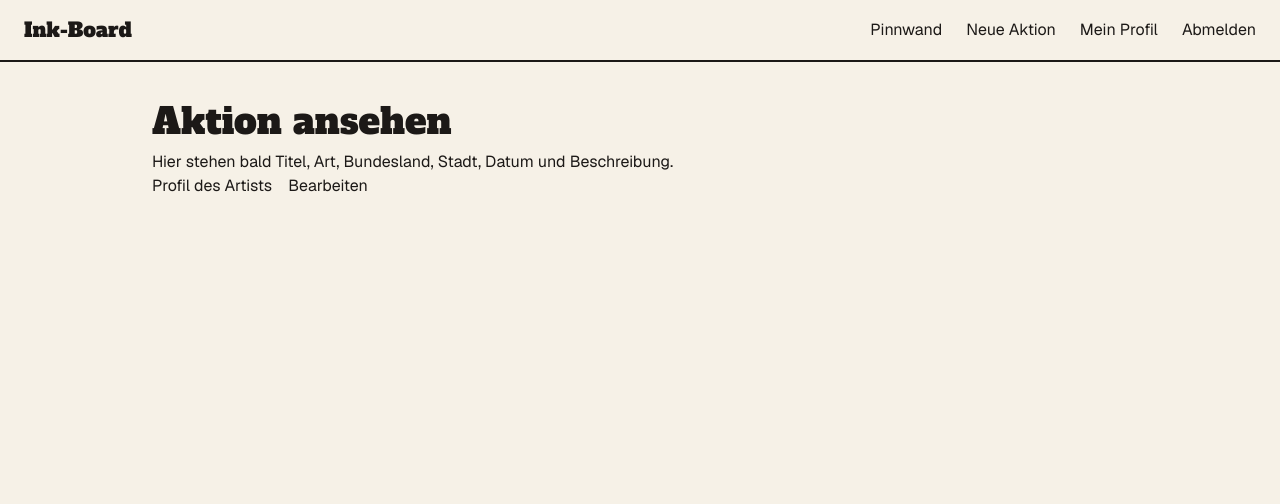
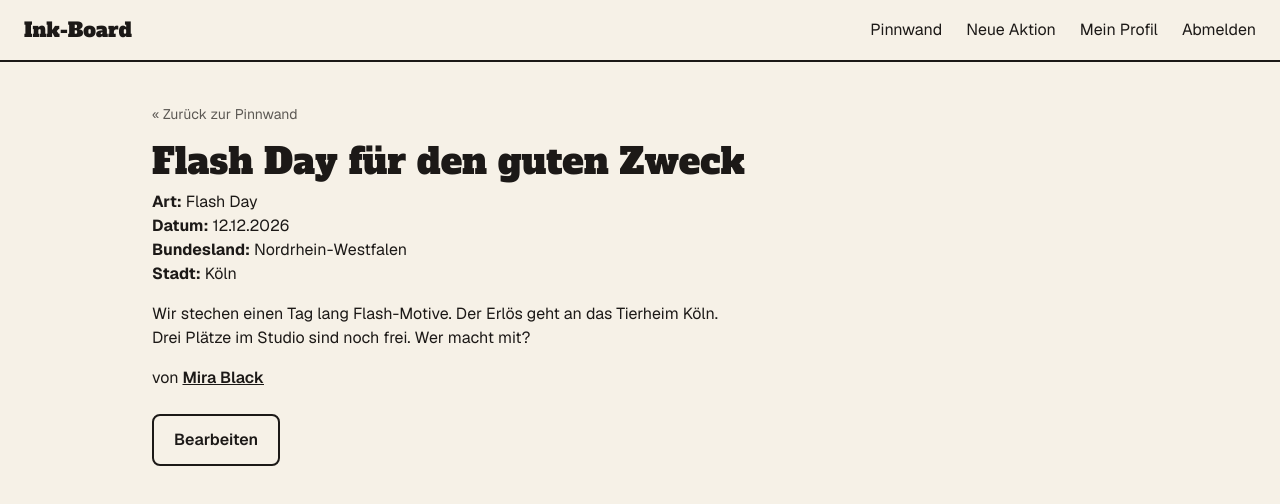
Before and after one commit to LeoWu1401/abschlussprojekt, a Next.js app: page /posts/1 in a window 1280 px wide. Shown: the top 504 px of the page. Built offline with nearby package versions, Linux system fonts and the light colour scheme.

Commit message:
Show ppst details from sample data

```diff
--- a/app/posts/[id]/page.tsx
+++ b/app/posts/[id]/page.tsx
@@ -1,14 +1,49 @@
 import Link from "next/link";
+import { notFound } from "next/navigation";
+import posts from "../../data/posts";
 
-export default function PostPage() {
+export default async function PostPage({
+  params,
+}: {
+  params: Promise<{ id: string }>;
+}) {
+  const { id } = await params;
+  const post = posts.find((post) => post.id === Number(id));
+
+  if (!post) {
+    notFound();
+  }
+
   return (
     <div>
-      <h1>Aktion ansehen</h1>
-      <p>Hier stehen bald Titel, Art, Bundesland, Stadt, Datum und Beschreibung.</p>
-      <div className="flex gap-4">
-        <Link href="/profile/1">Profil des Artists</Link>
-        <Link href="/posts/1/edit">Bearbeiten</Link>
+      <Link href="/board" className="text-sm opacity-70">
+        « Zurück zur Pinnwand
+      </Link>
+      <h1 className="mt-4">{post.title}</h1>
+      <p>
+        <strong>Art:</strong> {post.type}
+      </p>
+      <p>
+        <strong>Datum:</strong> {post.date}
+      </p>
+      <p>
+        <strong>Bundesland:</strong> {post.federalState}
+      </p>
+      <p>
+        <strong>Stadt:</strong> {post.city}
+      </p>
+      <p className="mt-4 max-w-xl">{post.description}</p>
+      <p className="mt-4">
+        von{" "}
+        <Link href="/profile/1" className="font-semibold underline">
+          {post.user.name}
+        </Link>
+      </p>
+      <div className="mt-6">
+        <Link href={`/posts/${post.id}/edit`} className="btn-secondary">
+          Bearbeiten
+        </Link>
       </div>
     </div>
-  )
+  );
 }
```
